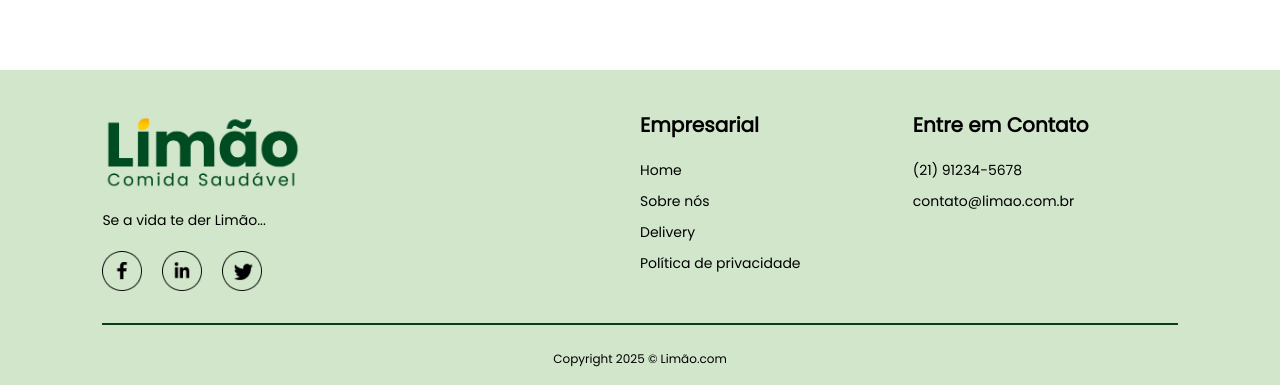
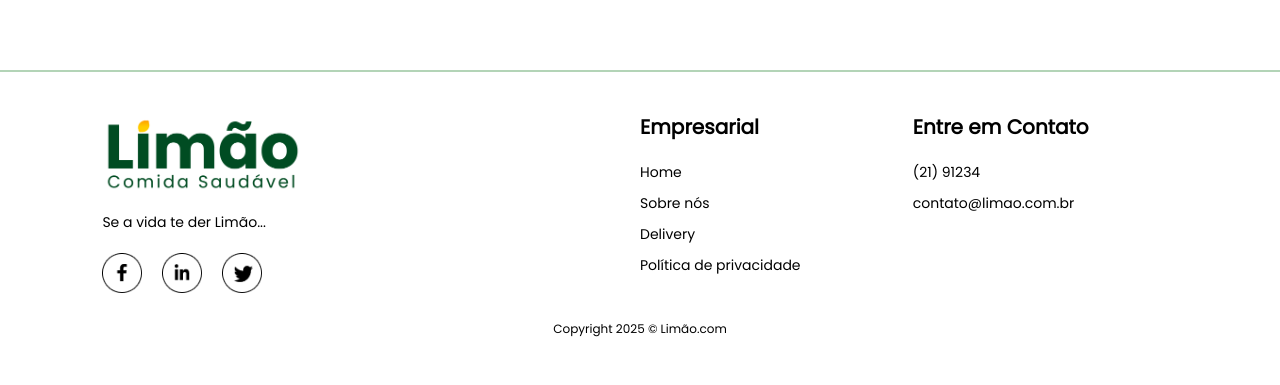
Before and after one commit to lukegoes/limao_delivery, a React (Vite) app: page /myorders in a window 1280 px wide. Shown: the part 559-944 px from the top of the page. After the commit the page ends 917 px from the top, so only its background shows below. Built offline with nearby package versions, Linux system fonts and the light colour scheme; no server answers.

Commit message:
fix: ajuste visual

```diff
--- a/src/components/Footer/Footer.css
+++ b/src/components/Footer/Footer.css
@@ -1,6 +1,7 @@
 .footer{
+    border-top: 2px solid  rgba(110, 173, 118, 0.525);
     color: #000000;
-    background-color: #d1e6cb;
+    background-color: #ffffff;
     display: flex;
     flex-direction: column;
     align-items: center;
--- a/src/components/Footer/Footer.jsx
+++ b/src/components/Footer/Footer.jsx
@@ -3,7 +3,8 @@ import "./Footer.css";
 import { assets } from "../../assets/frontend_assets/assets";
 
 const Footer = () => {
-  return <div className="footer" id="footer">
+
+ return <div className="footer" id="footer">
     <div className="footer-content">
 
     <div className="footer-content-esquerda">
@@ -29,13 +30,13 @@ const Footer = () => {
     <div className="footer-content-direita">
     <h2>Entre em Contato</h2>
     <ul>
-        <li>(21) 91234-5678</li>
+        <li>(21) 91234</li>
         <li>contato@limao.com.br</li>
     </ul>
     </div>
 
     </div>
-    <hr />
+
     <p className="footer-copyright">Copyright 2025 © Limão.com</p>
   </div>;
 };
```
